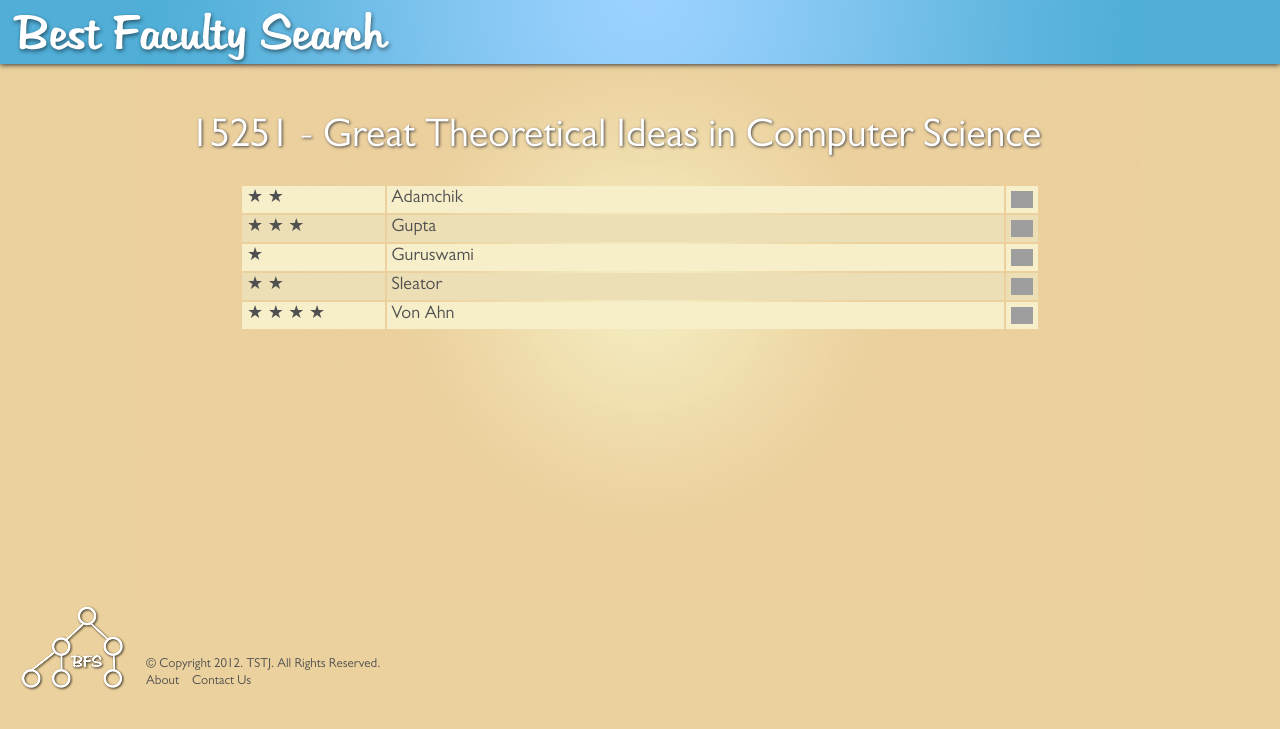
After one commit to jtumarki/TechCommProject, a PHP site: page /course.html in a window 1280 px wide. The commit adds this page. Shown: the top 729 px of the page. Run offline with PHP 8.4, Linux system fonts and the light colour scheme; some libraries are stand-ins or nearby versions; grey boxes are pictures that could not be loaded.

Commit message:
Course and Professor Results

```diff
--- /dev/null
+++ b/course.html
@@ -0,0 +1,109 @@
+<!DOCTYPE html>
+<html>
+<head>
+<meta http-equiv="Content-Type" content="text/html; charset=utf-8" />
+<title>Best Faculty Search - 15251 - Great Theoretical Ideas in Computer Science</title>
+<link rel="stylesheet" type="text/css" href="style.css" />
+<script type="text/javascript" src="https://ajax.googleapis.com/ajax/libs/jquery/1.7.1/jquery.js"></script>
+<style type="text/css">
+h2, h3, h4, h5, h6 {font-size: 0px;}
+.up {
+    background: url("images/up.gif") no-repeat center;
+}
+.down {
+    background: url("images/down.gif") no-repeat center;
+}
+</style>
+</head>
+<body>
+
+<div id="header"><img src="images/bfs.png" class="head" /></div>
+<div id="container">
+<div id="info">
+<span class="cname">15251 - Great Theoretical Ideas in Computer Science</span>
+
+<table>
+<tr class = "light">
+<td class="star">&#9733; &#9733;</td>
+<td class="professor">Adamchik
+<div class="reviews" style="display:none"><br />Reviews for Adamchik<br /><br /><br /><br /></div>
+</td>
+<td class"toggle"><a href="#" class="show-reviews"><h2 class="down">&nbsp;</h2></a>
+</td>
+</tr>
+
+
+<tr class ="dark">
+<td class="star">&#9733; &#9733; &#9733;</td>
+<td class="professor">Gupta
+<div class="reviews" style="display:none"><br />Reviews for Gupta</div>
+</td>
+<td class"toggle"><a href="#" class="show-reviews1"><h3 class="down">&nbsp;</h3></a>
+</td>
+</tr>
+
+<tr class = "light">
+<td class="star">&#9733;</td>
+<td class="professor">Guruswami
+<div class="reviews" style="display:none"><br />Reviews for Guruswami</div>
+</td>
+<td class"toggle"><a href="#" class="show-reviews2"><h4 class="down">&nbsp;</h4></a>
+</td>
+</tr>
+
+<tr class = "dark">
+<td class="star">&#9733; &#9733;</td>
+<td class="professor">Sleator
+<div class="reviews" style="display:none"><br />Reviews for Sleator</div>
+</td>
+<td class"toggle"><a href="#" class="show-reviews3"><h5 class="down">&nbsp;</h5></a>
+</td>
+</tr>
+
+<tr class = "light">
+<td class="star">&#9733; &#9733; &#9733; &#9733;</td>
+<td class="professor">Von Ahn
+<div class="reviews" style="display:none"><br />Reviews for Von Ahn</div>
+</td>
+<td class"toggle"><a href="#" class="show-reviews4"><h6 class="down">&nbsp;</h6></a>
+</td>
+</tr>
+</table>
+
+
+<script type="text/javascript">
+  $('.show-reviews').click(function(){
+    $(this).parent().prev().find('div.reviews').slideToggle('fast');
+	$("td h2").toggleClass("down up");
+  })
+
+  $('.show-reviews1').click(function(){
+    $(this).parent().prev().find('div.reviews').slideToggle('fast');
+	$("td h3").toggleClass("down up");
+  })
+
+  $('.show-reviews2').click(function(){
+    $(this).parent().prev().find('div.reviews').slideToggle('fast');
+	$("td h4").toggleClass("down up");
+  })
+
+  $('.show-reviews3').click(function(){
+    $(this).parent().prev().find('div.reviews').slideToggle('fast');
+	$("td h5").toggleClass("down up");
+  })
+
+  $('.show-reviews4').click(function(){
+    $(this).parent().prev().find('div.reviews').slideToggle('fast');
+	$("td h6").toggleClass("down up");
+  })
+</script>
+
+</div>
+</div><!-- close container -->
+<div class="push"></div>
+<div id="footer">
+<img src="images/logo.png" style="padding-right: 20px; float: left;" /><br /><br /><br /> &copy; Copyright 2012. TSTJ. All Rights Reserved.<br />
+<a href="">About</a> &nbsp;&nbsp; <a href="">Contact Us</a>
+</div>
+</body>
+</html>
--- a/style.css
+++ b/style.css
@@ -35,7 +35,7 @@ height: 64px;
 box-shadow: 0 1px 5px #333;
 }
 #container {
-width: 1000px;
+max-width: 1000px;
 margin: 0 auto -90px auto;
 clear: both;
 min-height: 85%;
@@ -43,6 +43,11 @@ min-height: 85%;
 #search {
 width: 500px;
 margin: 170px auto 0 auto;
+}
+#info {
+width: 90%;
+max-width: 1000px;
+margin: 50px auto 0 auto;
 }
 #footer {
 clear: both;
@@ -53,6 +58,9 @@ padding: 0 0 0 20px;
 clear: both;
 height: 90px;
 }
+.reviews {
+font-size: 16px;
+}
 a:link, a:visited, a:active {
 border: none;
 text-decoration: none;
@@ -60,6 +68,23 @@ color: #505050;
 }
 a:hover {
 color: #777;
+}
+span.rating {
+font: 18px/18px 'GillSans', sans-serif;
+color: #777;
+text-align: center;
+padding: 0 0 0 4px;
+margin: 0;
+border: none;
+}
+span.cname {
+font: 40px/50px 'GillSans', sans-serif;
+color: #FFF;
+text-align: center;
+padding: 0;
+margin: 0;
+border: none;
+text-shadow: 1px 1px 3px #444;
 }
 h1 {
 font: 48px/50px 'GillSans', sans-serif;
@@ -100,3 +125,34 @@ cursor: pointer;
 cursor: hand;
 float: right;
 }
+table {
+font-size: 18px;
+width: 90%;
+padding: 5px;
+margin: 15px auto;
+}
+td {
+padding: 5px;
+}
+tr.light {
+background: #f6efc9;
+vertical-align: top;
+}
+tr.dark {
+background: #ecdfb5;
+vertical-align: top;
+}
+td.star {
+width: 18%;
+}
+td.professor {
+width: 78%;
+}
+td.toggle {
+width: 3%;
+vertical-align: top;
+}
+td.comment {
+font-size: 16px;
+line-height: 24px;
+}
```
Also changed, not shown: professor.html (added, +69 -0 lines).
